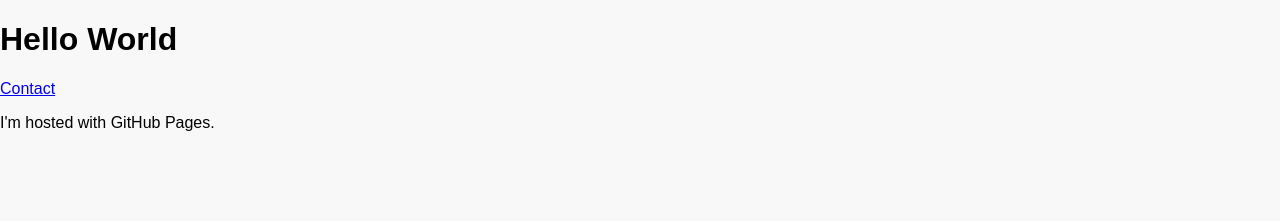
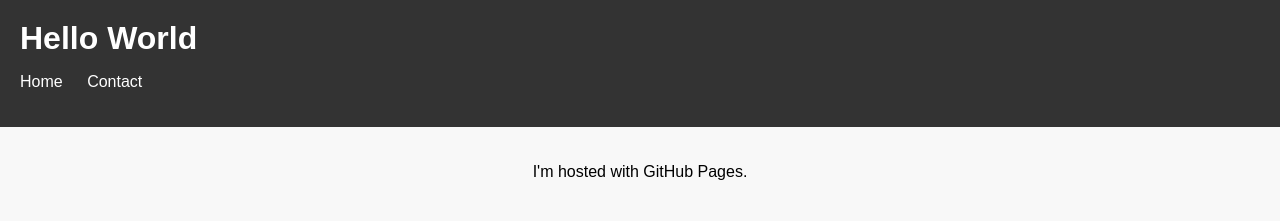
Before and after one commit to nautim/nautim, a plain HTML site: page index.html in a window 1280 px wide. Drawn offline with Linux system fonts and the light colour scheme.

Commit message:
update_index

```diff
--- a/index.html
+++ b/index.html
@@ -1,14 +1,26 @@
 <!DOCTYPE html>
-<html>
+<html lang="en">
 <head>
+    <meta charset="UTF-8">
+    <meta name="viewport" content="width=device-width, initial-scale=1.0">
     <title>My GitHub Pages Website</title>
     <link rel="stylesheet" type="text/css" href="styles.css">
 </head>
 <body>
 
-<h1>Hello World</h1>
-<a href="/nautim/contact.html">Contact</a>
-<p>I'm hosted with GitHub Pages.</p>
+<header>
+    <h1>Hello World</h1>
+    <nav>
+        <ul>
+            <li><a href="#">Home</a></li>
+            <li><a href="contact.html">Contact</a></li>
+        </ul>
+    </nav>
+</header>
+
+<main>
+    <p>I'm hosted with GitHub Pages.</p>
+</main>
 
 </body>
 </html>
```
